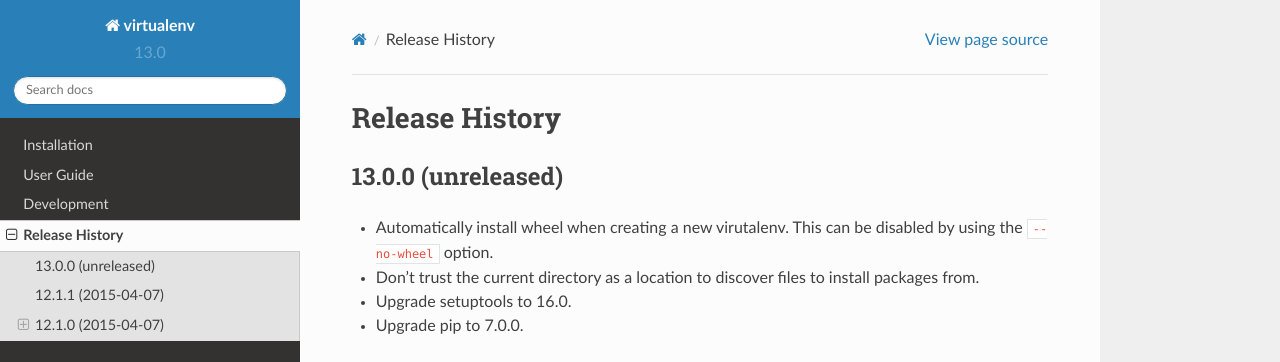
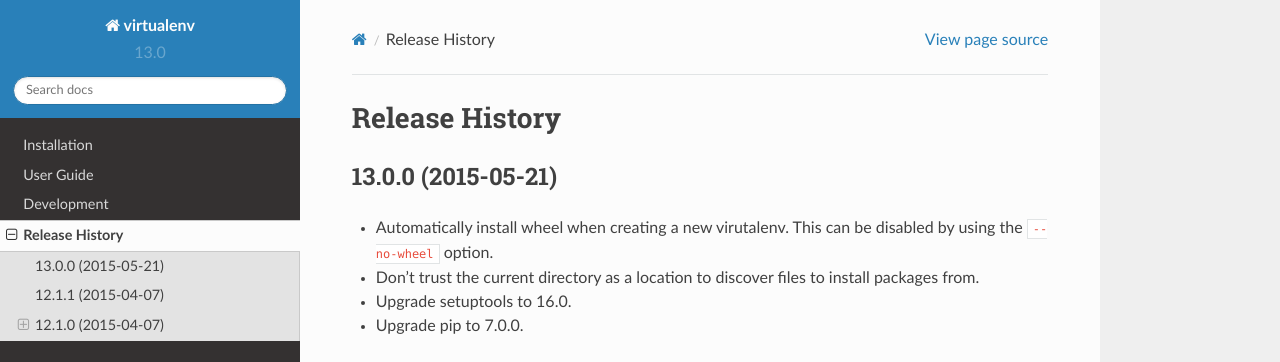
Before and after one commit to pypa/virtualenv, a Sphinx documentation site: the page built from docs/changes.rst, in a window 1280 px wide and 900 px high. Shown: the top 362 px of the window. Built offline with Sphinx 7.4.7 and the Read the Docs theme 2.0.0, drawn with Linux system fonts in a browser that asks for light colours; pages that are not in the unit, such as notebooks, are missing from menus.

```diff
--- a/docs/changes.rst
+++ b/docs/changes.rst
@@ -1,7 +1,7 @@
 Release History
 ===============
 
-13.0.0 (unreleased)
+13.0.0 (2015-05-21)
 ~~~~~~~~~~~~~~~~~~~
 
 * Automatically install wheel when creating a new virutalenv. This can be
--- a/virtualenv.py
+++ b/virtualenv.py
@@ -2,7 +2,7 @@
 """Create a "virtual" Python installation
 """
 
-__version__ = "13.0.0.dev0"
+__version__ = "13.0.0"
 virtualenv_version = __version__  # legacy
 
 import base64
```
